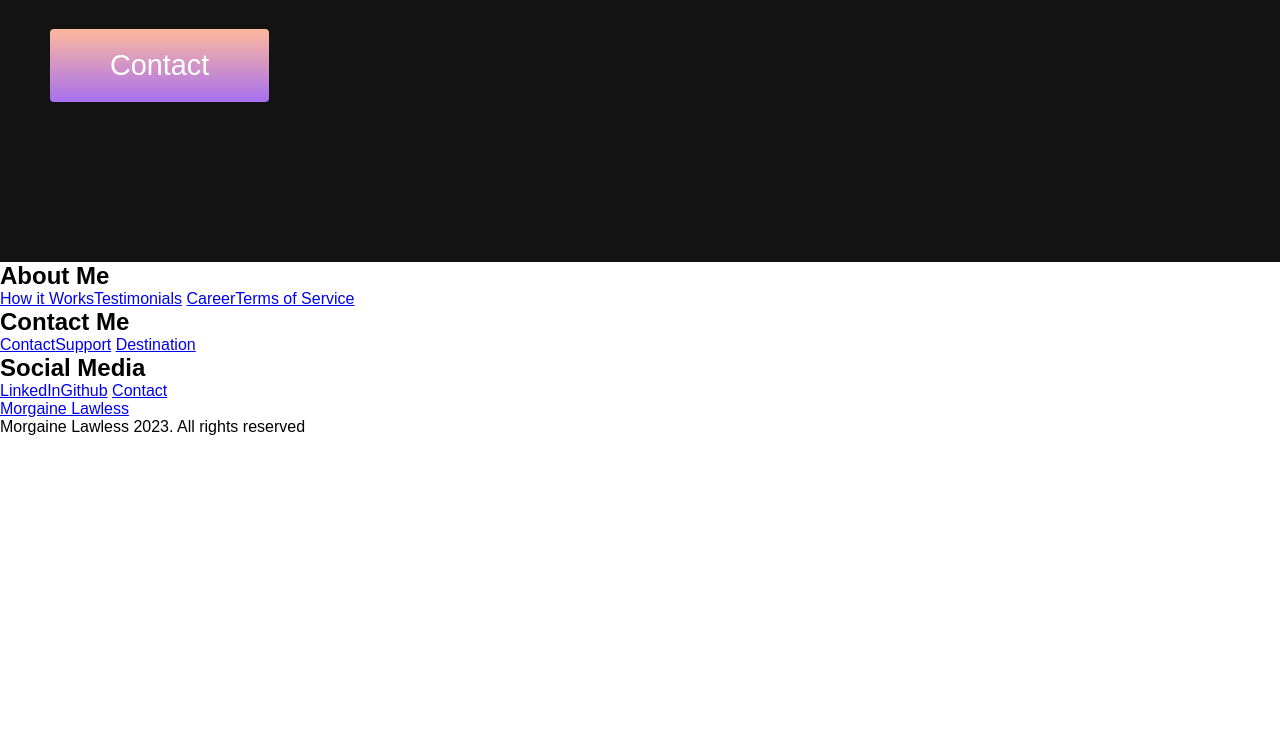
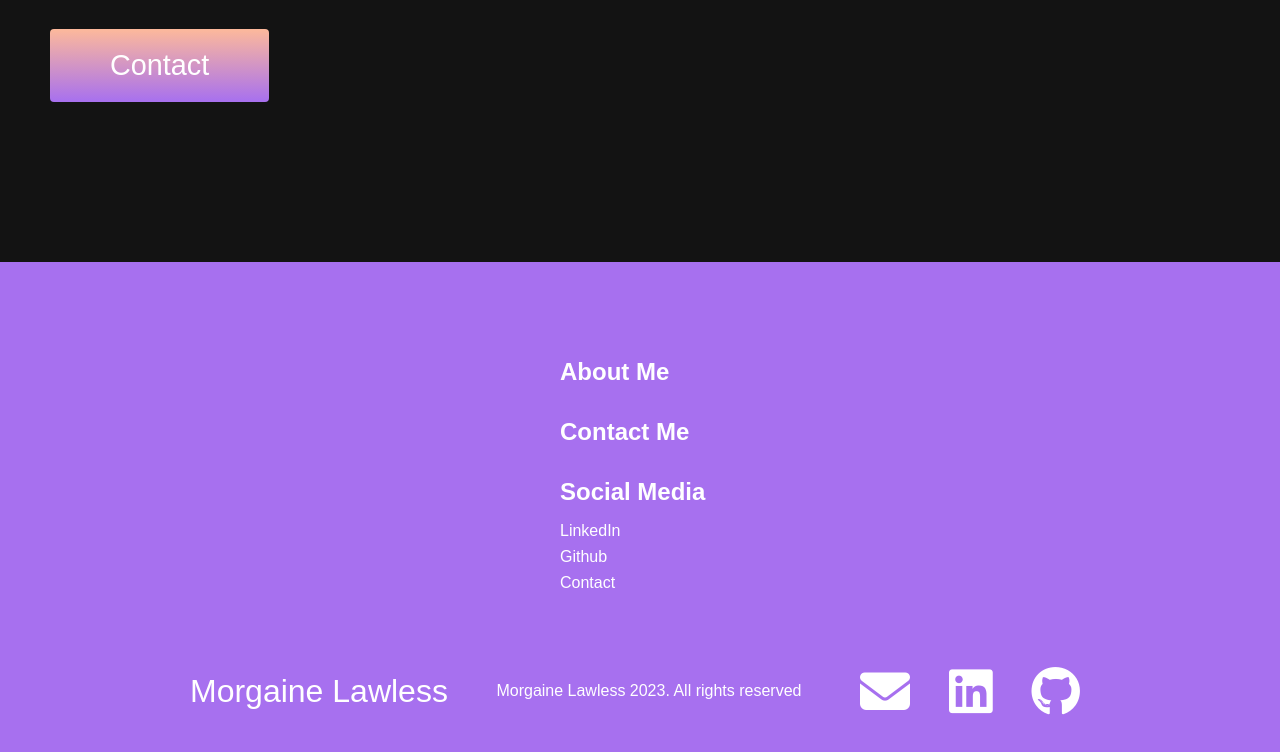
Before and after one commit to MorgaineLawless/Morgaine.dev, a plain HTML site: page index.html in a window 1280 px wide. Shown: the part 2815-3567 px from the top of the page. Before the commit the page ends 3321 px from the top, so only its background shows below. Drawn offline with Linux system fonts and the light colour scheme.

Commit message:
added footer // need to complete grid formatting

```diff
--- a/index.html
+++ b/index.html
@@ -97,15 +97,11 @@
     <div class="footer__container">
         <div class="footer__links">
             <div class="footer__link__wrapper">
-                <div class="footer_link--items">
+                <div class="footer__link--items">
                     <h2>About Me</h2>
-                    <a href="/sign__up">How it Works</a><a href="/">Testimonials</a>
-                    <a href="/">Career</a><a href="/">Terms of Service</a>
                 </div>
                 <div class="footer__link--items">
                     <h2>Contact Me</h2>
-                    <a href="/">Contact</a><a href="/">Support</a>
-                    <a href="/">Destination</a>
                 </div>
                 <div class="footer__link--items">
                     <h2>Social Media</h2>
--- a/style.css
+++ b/style.css
@@ -587,3 +587,122 @@
         margin: 2.5rem 0;
     }
 }
+
+/* Footer Section */
+
+.footer__container {
+  background-color: #A770EF;
+  padding: 5rem 0;
+  display: flex;
+  flex-direction: column;
+  justify-content: center;
+  align-items: center;
+}
+
+#footer__logo {
+  color: #fff;
+  display: flex;
+  align-items: center;
+  cursor: pointer;
+  text-decoration: none;
+  font-size: 2rem;
+}
+
+.footer__links {
+  width: 100%
+  max-width: 1000px;
+  display: flex;
+  justify-content: center;
+}
+
+.footer__link--wrapper {
+  display: grid;
+  grid-template-columns: 1fr 1fr 1fr;
+}
+
+.footer__link--items {
+  display: flex;
+  flex-direction: column;
+  align-items: flex-start;
+  margin: 16px;
+  text-align: left;
+  width: 160px;
+  box-sizing: border-box;
+}
+
+.footer__link--items h2 {
+  margin-bottom: 16px;
+  color: #fff;
+}
+
+.footer__link--items a {
+  color: #fff;
+  text-decoration: none;
+  margin-bottom: 0.5rem;
+  transition: 0.3s ease-out;
+}
+
+.footer__link--items a:hover {
+  color:#9518fc;
+  transition: 0.3 ease-out;
+}
+
+.social__icon--link {
+  color: #fff;
+  font-size: 24px;
+}
+
+.social__media {
+  max-width: 1000px;
+  width: 100%;
+}
+
+.social__media--wrap {
+  display: flex;
+  justify-content: space-between;
+  align-items: center;
+  width: 90%;
+  max-width: 1000px;
+  margin: 40px auto 0 auto;
+}
+
+.social__icons {
+  display: flex;
+  justify-content: space-between;
+  align-items: center;
+  width: 240px;
+}
+
+.website__rights {
+  color: #fff;
+}
+
+@media screen and (max-width: 820px) }{
+  .footer__links {
+    padding-top: 2rem;
+  }
+
+  #footer__logo{
+    margin-bottom: 2rem;
+  }
+
+  .website__rights {
+    margin-bottom: 2rem;
+  }
+
+  .footer__link--wrapper {
+    flex-direction: column;
+  }
+
+  .social__media--wrap {
+    flex-direction: column;
+  }
+}
+
+@media  screen and (max-width: 480px) {
+  .footer__link--items {
+    margin: 0;
+    padding: 10px;
+    width: 100%;
+  }
+}
```
